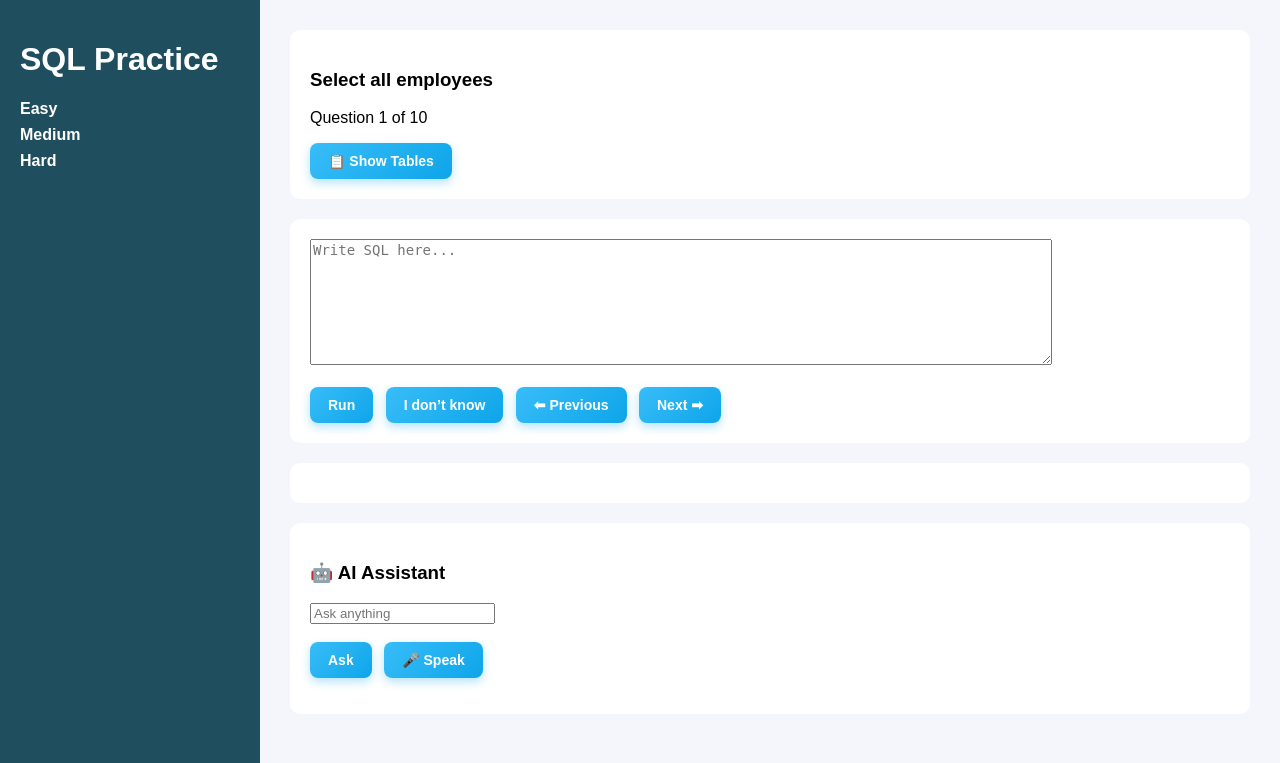
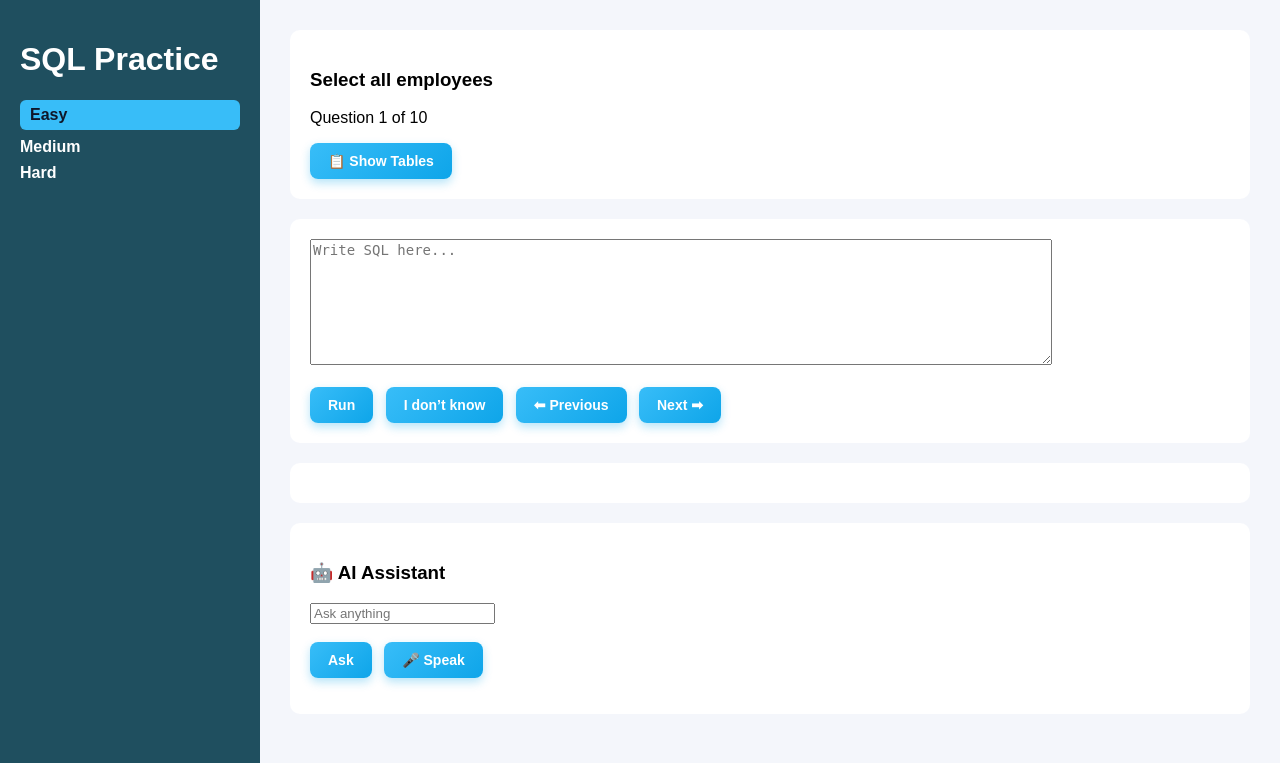
Before and after one commit to Gourishshiragur/sql-practice-saas, a FastAPI app: page / in a window 1280 px wide. Shown: the top 763 px of the page. Run offline with FastAPI, Linux system fonts and the light colour scheme.

Commit message:
updated buttons

```diff
--- a/app/templates/index.html
+++ b/app/templates/index.html
@@ -25,6 +25,12 @@
       margin: 8px 0;
       font-weight: bold;
     }
+.sidebar a.active {
+  background: #38bdf8;
+  color: #0f172a;
+  padding: 6px 10px;
+  border-radius: 6px;
+}
 
     .main {
       flex: 1;
@@ -117,9 +123,10 @@
 <!-- SIDEBAR -->
 <div class="sidebar">
   <h1>SQL Practice</h1>
-  <a href="/?level=easy">Easy</a>
-  <a href="/?level=medium">Medium</a>
-  <a href="/?level=hard">Hard</a>
+ <a href="/?level=easy" class="{{ 'active' if level == 'easy' else '' }}">Easy</a>
+<a href="/?level=medium" class="{{ 'active' if level == 'medium' else '' }}">Medium</a>
+<a href="/?level=hard" class="{{ 'active' if level == 'hard' else '' }}">Hard</a>
+
 </div>
 
 <!-- MAIN -->
```
